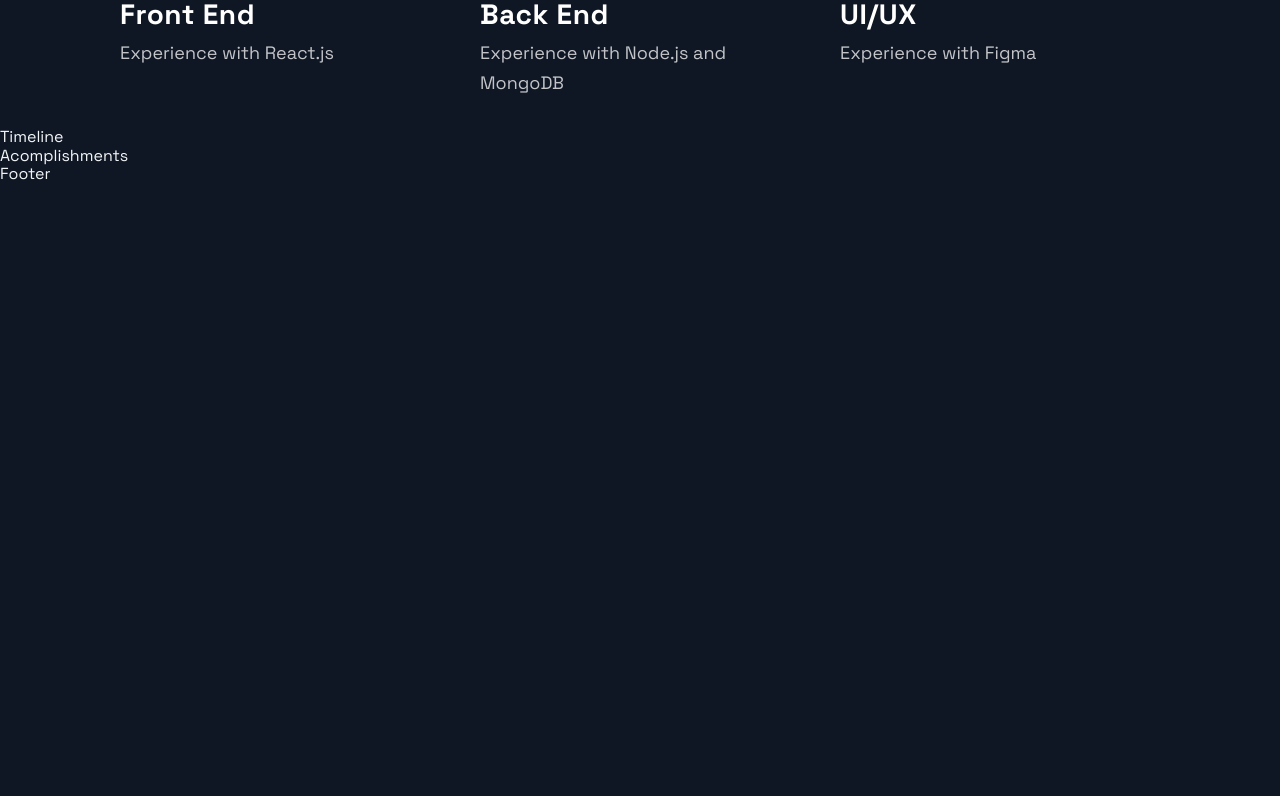
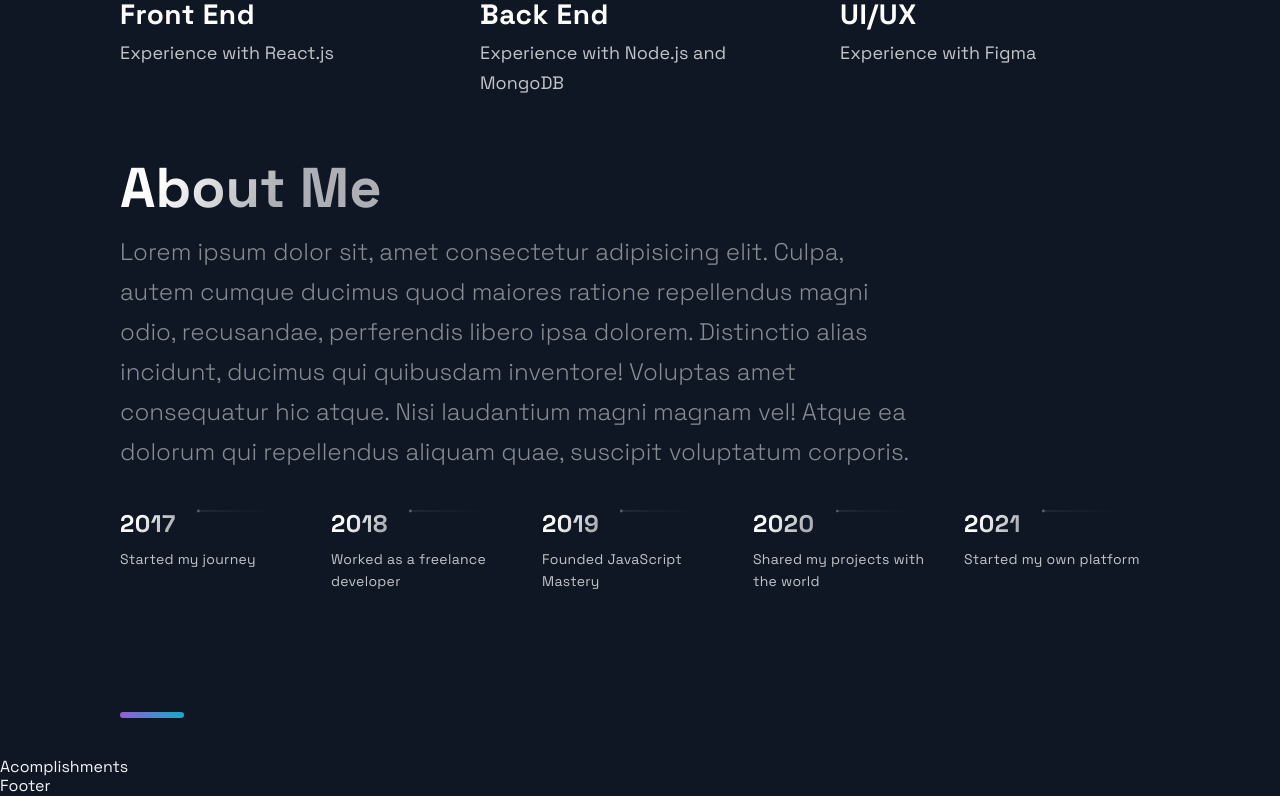
Before and after one commit to mihaimazareanu/portfolio-website, a Next.js app: page / in a window 1280 px wide. Shown: the part 2890-3686 px from the top of the page. Before the commit the page ends 3074 px from the top, so only its background shows below. Built offline with nearby package versions, Linux system fonts and the light colour scheme.

Commit message:
setup of the timeline section

```diff
--- a/components/TimeLine/TimeLine.js
+++ b/components/TimeLine/TimeLine.js
@@ -7,45 +7,95 @@
 const TOTAL_CAROUSEL_COUNT = TimeLineData.length;
 
 const Timeline = () => {
-  // const [activeItem, setActiveItem] = useState(0);
-  // const carouselRef = useRef();
+  const [activeItem, setActiveItem] = useState(0);
+  const carouselRef = useRef();
 
   // const scroll = (node, left) => {
   //   return node.scrollTo({ left, behavior: 'smooth' });
   // }
 
-  // const handleClick = (e, i) => {
-  //   e.preventDefault();
+const handleClick = (e, i) => {
+  e.preventDefault();
+  if (carouselRef.current) {
+    const scrollLeft = Math.floor(carouselRef.current.scrollWidth * 0.7 * (i / TimeLineData.length));
+    scroll(carouselRef.current, scrollLeft);
+    }
+  }
 
-  //   if (carouselRef.current) {
-  //     const scrollLeft = Math.floor(carouselRef.current.scrollWidth * 0.7 * (i / TimeLineData.length));
-
-  //     scroll(carouselRef.current, scrollLeft);
-  //   }
-  // }
-
-  // const handleScroll = () => {
-  //   if (carouselRef.current) {
-  //     const index = Math.round((carouselRef.current.scrollLeft / (carouselRef.current.scrollWidth * 0.7)) * TimeLineData.length);
-
-  //     setActiveItem(index);
-  //   }
-  // }
+  const handleScroll = () => {
+    if (carouselRef.current) {
+      const index = Math.round((carouselRef.current.scrollLeft / (carouselRef.current.scrollWidth * 0.7)) * TimeLineData.length);
+      setActiveItem(index);
+    }
+  }
 
   // // snap back to beginning of scroll when window is resized
   // // avoids a bug where content is covered up if coming from smaller screen
-  // useEffect(() => {
-  //   const handleResize = () => {
-  //     scroll(carouselRef.current, 0);
-  //   }
+  useEffect(() => {
+    const handleResize = () => {
+      scroll(carouselRef.current, 0);
+    }
 
-  //   window.addEventListener('resize', handleResize);
-  // }, []);
+    window.addEventListener('resize', handleResize);
+  }, []);
 
   return (
-    <div>
-      Timeline
-    </div>
+    <Section id="about">
+      <SectionTitle>About Me</SectionTitle>
+      <SectionText>Lorem ipsum dolor sit, amet consectetur adipisicing elit. Culpa, autem cumque ducimus quod maiores ratione repellendus magni odio, recusandae, perferendis libero ipsa dolorem. Distinctio alias incidunt, ducimus qui quibusdam inventore! Voluptas amet consequatur hic atque. Nisi laudantium magni magnam vel! Atque ea dolorum qui repellendus aliquam quae, suscipit voluptatum corporis.</SectionText>
+      <CarouselContainer ref={carouselRef} onScroll={handleScroll}>
+        <>
+          {TimeLineData.map((item, index) => (
+            <CarouselMobileScrollNode key={index} final={index === TOTAL_CAROUSEL_COUNT - 1}>
+              <CarouselItem index={index} id={`carousel__item-${index}`} active={activeItem} onClick={()=>{e => handleClick(e, index)}}>
+                <CarouselItemTitle>
+                  {item.year}
+                  <CarouselItemImg
+                    width="208"
+                    height="6"
+                    viewBox="0 0 208 6"
+                    fill="none"
+                    xmlns="http://www.w3.org/2000/svg">
+                    <path
+                      fill-rule="evenodd"
+                      clip-rule="evenodd"
+                      d="M2.5 5.5C3.88071 5.5 5 4.38071 5 3V3.5L208 3.50002V2.50002L5 2.5V3C5 1.61929 3.88071 0.5 2.5 0.5C1.11929 0.5 0 1.61929 0 3C0 4.38071 1.11929 5.5 2.5 5.5Z"
+                      fill="url(#paint0_linear)"
+                      fill-opacity="0.33"
+                    />
+                    <defs>
+                      <linearGradient
+                        id="paint0_linear"
+                        x1="-4.30412e-10"
+                        y1="0.5"
+                        x2="208"
+                        y2="0.500295"
+                        gradientUnits="userSpaceOnUse">
+                        <stop stop-color="white" />
+                        <stop
+                          offset="0.79478"
+                          stop-color="white"
+                          stop-opacity="0"
+                        />
+                      </linearGradient>
+                    </defs>
+                  </CarouselItemImg>
+                </CarouselItemTitle>
+                <CarouselItemText>{item.text}</CarouselItemText>
+              </CarouselItem>
+            </CarouselMobileScrollNode>
+          ))}
+        </>
+      </CarouselContainer>
+      <CarouselButtons>
+        {TimeLineData.map((item, index) => (
+          <CarouselButton key={index} index={index} active={activeItem} onClick={()=>{e => handleClick(e, index)}}>
+            <CarouselButtonDot active={activeItem}/>
+          </CarouselButton>
+        ))}
+      </CarouselButtons>
+      <SectionDivider />
+    </Section>
   );
 };
 
```
